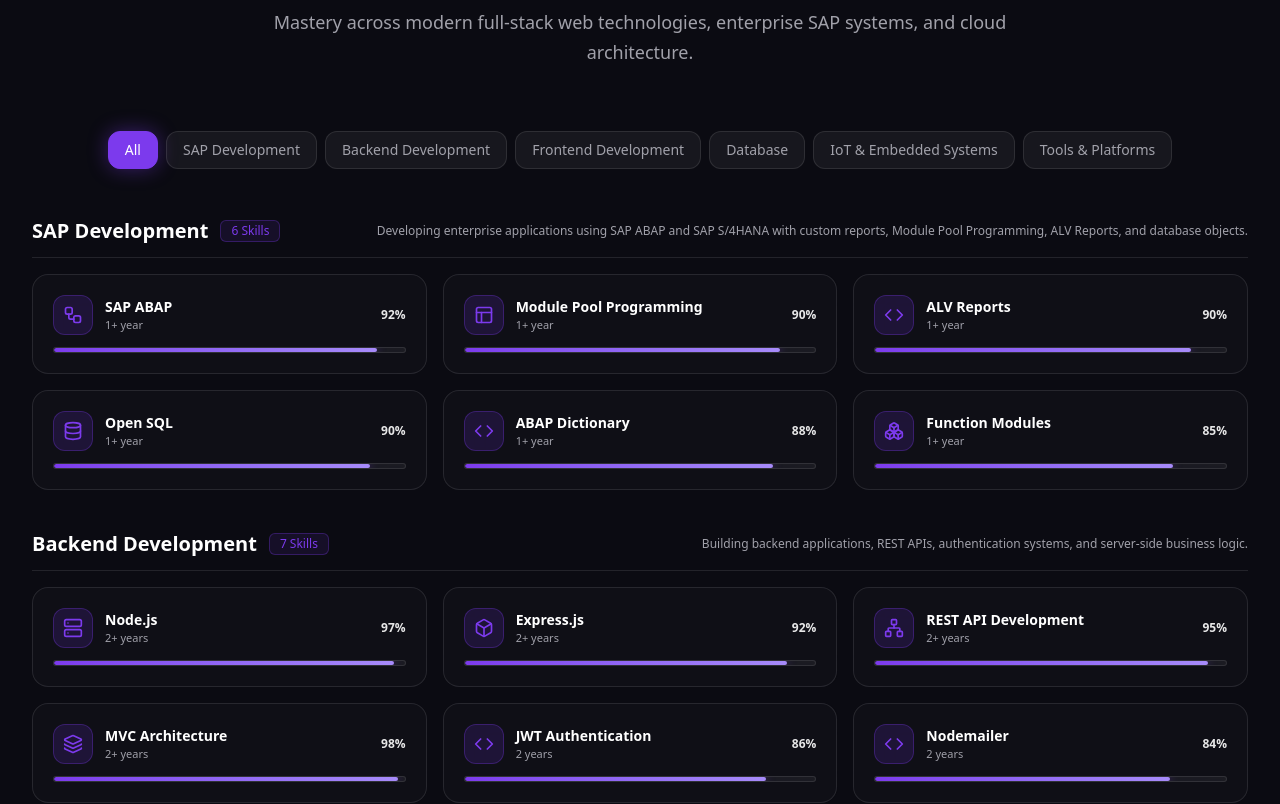
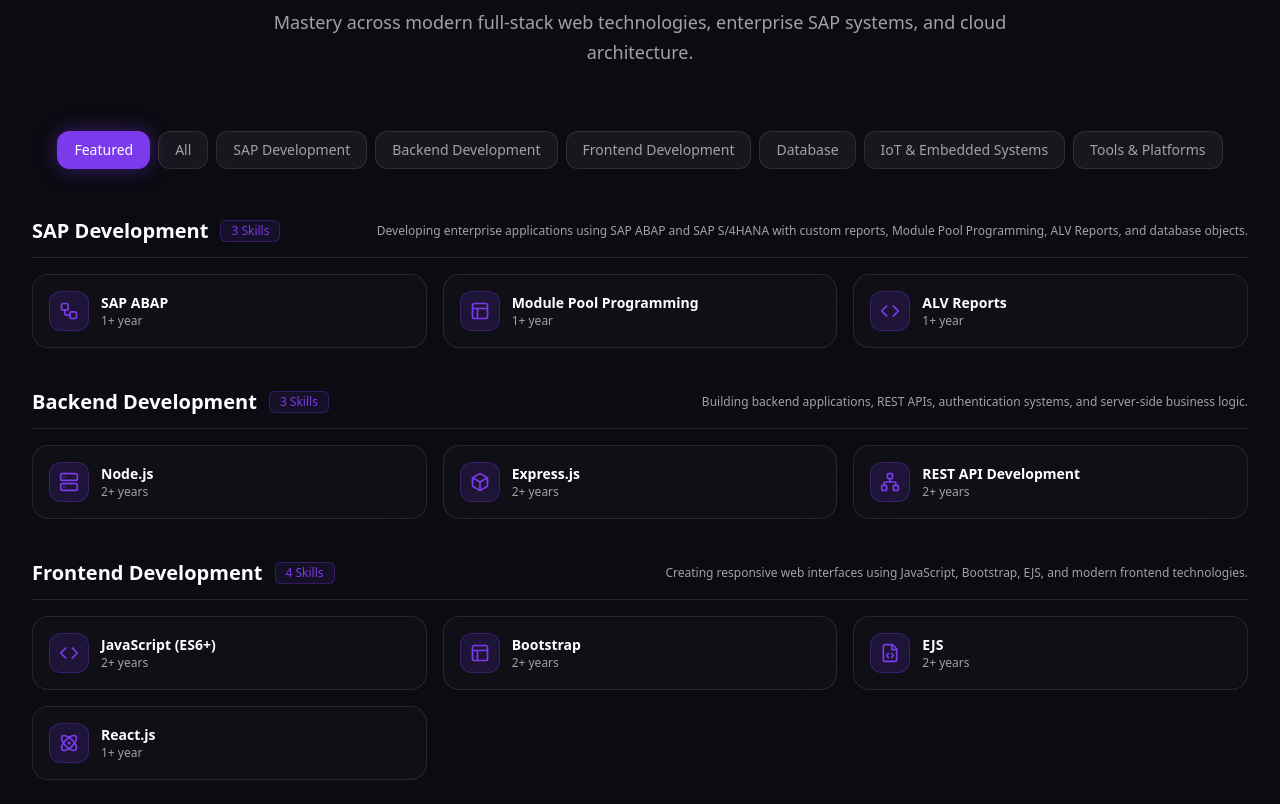
Before and after one commit to arjun-k-b/arjun-kb, a Next.js app: page / in a window 1280 px wide. Shown: the part 2066-2870 px from the top of the page. Built offline with nearby package versions, Linux system fonts and the light colour scheme.

Commit message:
mail updation v1

```diff
--- a/src/components/sections/Skills.tsx
+++ b/src/components/sections/Skills.tsx
@@ -42,7 +42,7 @@
 }
 
 export const Skills: React.FC<SkillsProps> = ({ skillCategories }) => {
-  const [selectedCategory, setSelectedCategory] = useState<SkillCategoryName | 'All'>('All');
+  const [selectedCategory, setSelectedCategory] = useState<string>('Featured');
 
   const getIcon = (iconName: string) => {
     const icons: Record<string, React.ReactNode> = {
@@ -78,15 +78,26 @@
     return icons[iconName] || <Code className="w-5 h-5" />;
   };
 
-  const categoriesList: (SkillCategoryName | 'All')[] = [
+  const categoriesList: string[] = [
+    'Featured',
     'All',
     ...Array.from(new Set(skillCategories.map((c) => c.category))),
   ];
 
-  const filteredCategories =
-    selectedCategory === 'All'
-      ? skillCategories
-      : skillCategories.filter((c) => c.category === selectedCategory);
+  const filteredCategories = React.useMemo(() => {
+    if (selectedCategory === 'Featured') {
+      return skillCategories
+        .map((catGroup) => ({
+          ...catGroup,
+          skills: catGroup.skills.filter((s) => s.featured),
+        }))
+        .filter((catGroup) => catGroup.skills.length > 0);
+    }
+    if (selectedCategory === 'All') {
+      return skillCategories;
+    }
+    return skillCategories.filter((c) => c.category === selectedCategory);
+  }, [selectedCategory, skillCategories]);
 
   return (
     <section id="skills" className="py-24 bg-[#0B0B12] relative overflow-hidden">
@@ -145,35 +156,21 @@
                 viewport={{ once: true }}
                 className="grid grid-cols-1 sm:grid-cols-2 lg:grid-cols-3 gap-4"
               >
-                {catGroup.skills.map((skill, idx) => (
+                {catGroup.skills.map((skill) => (
                   <GlassCard
                     key={skill.name}
-                    className="p-5 flex flex-col justify-between group"
+                    className="p-4 flex items-center justify-between group hover:border-[#7C3AED]/50 transition-all duration-300"
                   >
-                    <div className="flex items-center justify-between mb-3">
                     <div className="flex items-center gap-3">
-                        <div className="w-10 h-10 rounded-xl bg-[#7C3AED]/15 border border-[#7C3AED]/30 flex items-center justify-center text-[#7C3AED] group-hover:scale-110 transition-transform">
+                      <div className="w-10 h-10 rounded-xl bg-[#7C3AED]/15 border border-[#7C3AED]/30 flex items-center justify-center text-[#7C3AED] group-hover:scale-110 transition-transform shrink-0">
                         {getIcon(skill.icon)}
                       </div>
                       <div>
                         <h4 className="text-sm font-semibold text-white group-hover:text-[#7C3AED] transition-colors">
                           {skill.name}
                         </h4>
-                          <p className="text-[11px] text-[#A1A1AA]">{skill.experience}</p>
+                        <p className="text-xs text-[#A1A1AA]">{skill.experience}</p>
                       </div>
-                      </div>
-                      <span className="text-xs font-bold text-white/90">{skill.level}%</span>
-                    </div>
-
-                    {/* Animated Progress Bar */}
-                    <div className="w-full bg-white/5 rounded-full h-1.5 overflow-hidden border border-white/10">
-                      <motion.div
-                        initial={{ width: 0 }}
-                        whileInView={{ width: `${skill.level}%` }}
-                        viewport={{ once: true }}
-                        transition={{ duration: 1, delay: idx * 0.05 }}
-                        className="bg-gradient-to-r from-[#7C3AED] to-[#A78BFA] h-full rounded-full shadow-[0_0_10px_rgba(124,58,237,0.6)]"
-                      />
                     </div>
                   </GlassCard>
                 ))}
--- a/src/data/skills.json
+++ b/src/data/skills.json
@@ -127,7 +127,8 @@
         "name": "React.js",
         "icon": "Atom",
         "level": 82,
-        "experience": "1+ year"
+        "experience": "1+ year",
+        "featured": true
       }
     ]
   },
```
Lines whose indentation alone changed are shown as unchanged.
